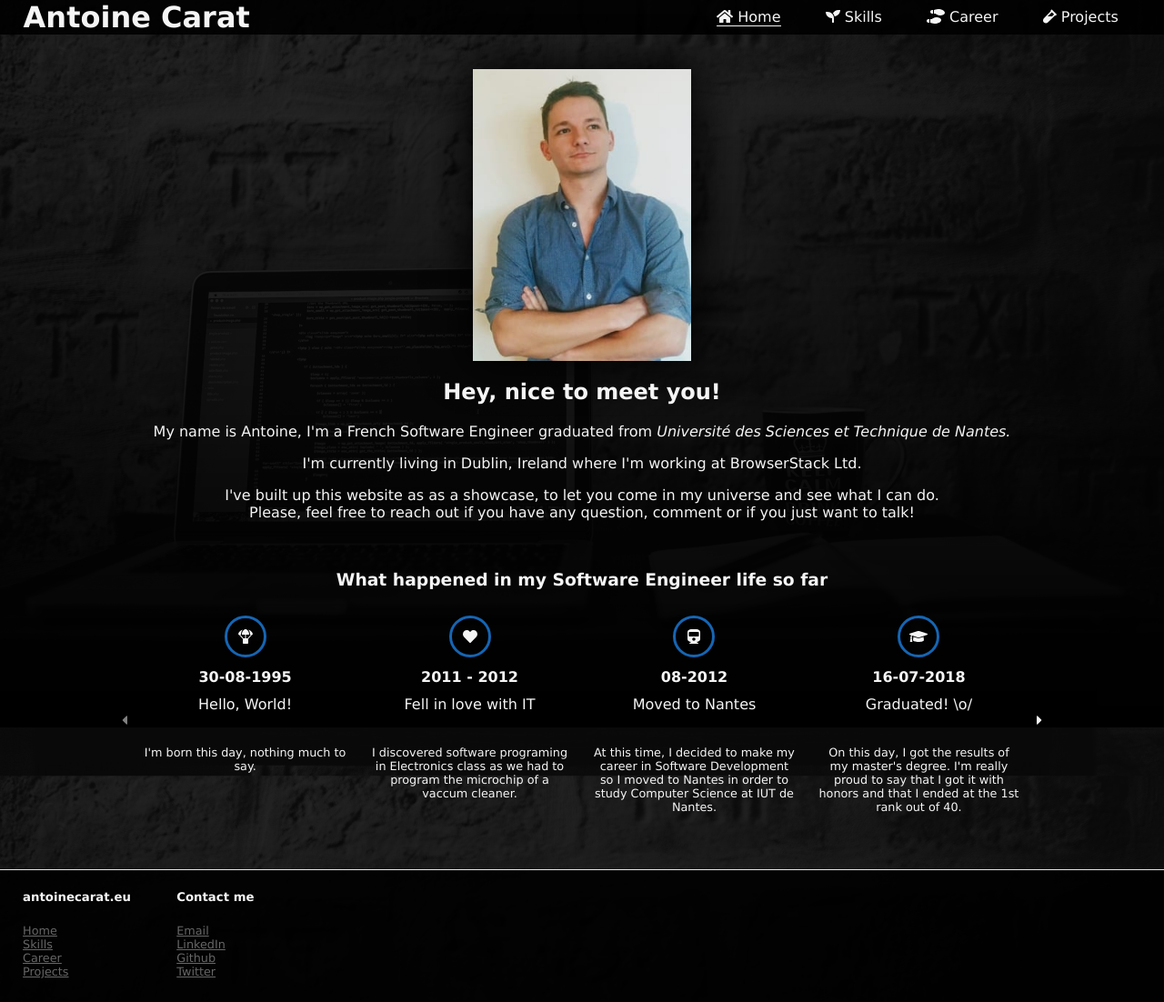
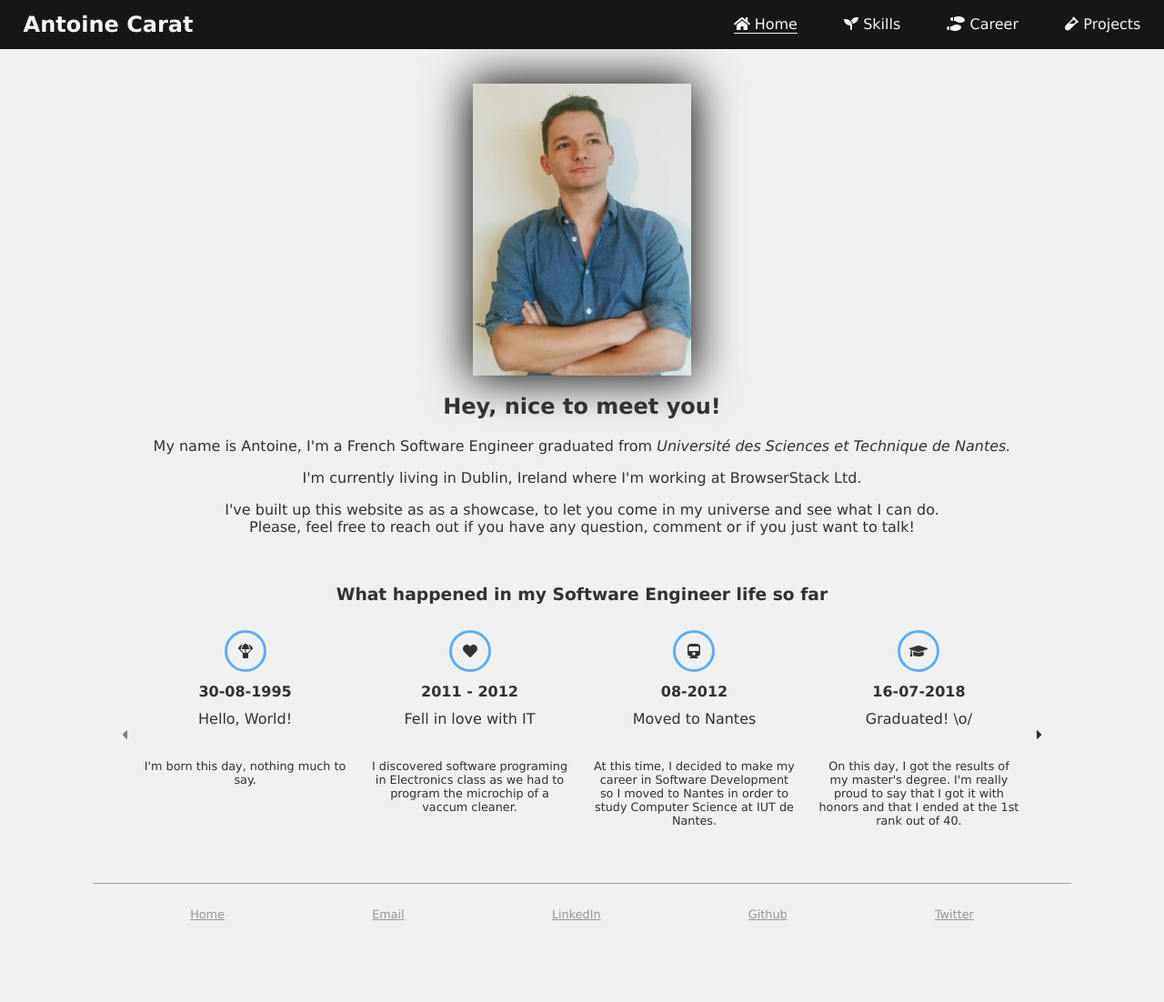
Before and after one commit to antoinecarat/antoinecarat.eu, a Vue app: page / in a window 1280 px wide. Shown: the whole page at 91% size. After the commit the page ends 1038 px from the top, so only its background shows below. Built offline with nearby package versions, Linux system fonts and the light colour scheme.

Commit message:
Extract navbar + footer into components

```diff
--- a/src/App.vue
+++ b/src/App.vue
@@ -1,37 +1,21 @@
 <template>
   <section class="container">
-    <nav class="navbar">
-      <h1 class="navbar-title" @click="$router.push('/')">Antoine Carat</h1>
-      <div class="navbar-menu">
-        <a class="button navbar-menu-item" @click="$router.push('/')" :class="{'is-active': isCurrentPath('/')}"><font-awesome-icon icon='home' /> Home</a>
-        <a class="button navbar-menu-item" @click="$router.push('/skills')" :class="{'is-active': isCurrentPath('/skills')}"><font-awesome-icon icon='seedling' /> Skills</a>
-        <a class="button navbar-menu-item" @click="$router.push('/career')" :class="{'is-active': isCurrentPath('/career')}"><font-awesome-icon icon='shoe-prints' /> Career</a>
-        <a class="button navbar-menu-item" @click="$router.push('/projects')" :class="{'is-active': isCurrentPath('/projects')}"> <font-awesome-icon icon='vial' /> Projects</a>
-      </div>
-    </nav>
+    <navbar />
     <router-view></router-view>
-    <footer class="footer">
-        <div class="footer-menu container">
-          <h5 class="footer-menu-title">antoinecarat.eu</h5>
-          <a class="footer-menu-item" @click="$router.push('/')" :class="{'is-active': isCurrentPath('/')}">Home</a>
-          <a class="footer-menu-item" @click="$router.push('/skills')" :class="{'is-active': isCurrentPath('/skills')}">Skills</a>
-          <a class="footer-menu-item" @click="$router.push('/career')" :class="{'is-active': isCurrentPath('/career')}">Career</a>
-          <a class="footer-menu-item" @click="$router.push('/projects')" :class="{'is-active': isCurrentPath('/projects')}">Projects</a>
-        </div>
-        <div class="footer-menu container">
-          <h5 class="footer-menu-title">Contact me</h5>
-          <a class="footer-menu-item" href="">Email</a>
-          <a class="footer-menu-item" href="">LinkedIn</a>
-          <a class="footer-menu-item" href="">Github</a>
-          <a class="footer-menu-item" href="">Twitter</a>
-        </div>
-    </footer>
+    <flat-footer />
   </section>
 </template>
 
 <script>
+import Navbar from './components/Navbar.vue'
+import FlatFooter from './components/FlatFooter.vue';
+
 export default {
   name: 'App',
+  components: {
+    navbar: Navbar,
+    'flat-footer': FlatFooter
+  },
   data () {
     return {
       wip: false,
@@ -42,102 +26,15 @@ export default {
     isCurrentPath(path) {
       return this.$route.path == path;
     }
-  },
-  mounted: function () {
-    if (screen.width < 769) {
-      let items = document.getElementsByClassName('navbar-menu-item')
-      for (let i of items) {
-        let icon = i.children[0]
-        i.text = ''
-        i.append(icon)
-      }
-    }
   }
 }
 </script>
 
 <style lang="scss">
-
-.navbar {
-  display: flex;
-  flex-flow: row wrap;
-  justify-content: space-between;
-  background: rgba(0, 0, 0, 0.9);
-  padding:  0 2%;
-
-  .navbar-title {
-    font-size: 2rem;
-    margin: 0;
-    cursor: pointer;
-  }
-
-  .navbar-menu {
-    display: flex;
-    flex-flow: row wrap;
-    justify-content: flex-end;
-    align-content: center;
-    min-width: 50%;
-
-    @media only screen and (max-width: 768px) {
-     justify-content: flex-start;
-    }
-
-    .navbar-menu-item {
-      cursor: pointer;
-      margin: 0 4%;
-
-      &:hover,
-      &.is-active {
-        background: transparent;
-        border-bottom: 1px solid whitesmoke;
-      }
-    }
-  }
-
-}
-
-.footer {
-  display: flex;
-  flex-flow: row wrap;
-  justify-content: flex-start;
-  border-top: 1px solid rgba(255, 255, 255, 0.9);
-  margin-top: 3%;
-  padding: 0 2% 2% 0;
-  background: rgba(0, 0, 0, 0.9);
-
-  .footer-menu {
+  .container {
     display: flex;
     flex-flow: column wrap;
-    padding: 0 2%;
-
-    .footer-menu-item {
-      font-size: .8rem;
-      color: rgba(128, 128, 128, 0.8);
-      text-decoration: underline;
-      cursor: pointer;
-
-      &:hover {
-        color: rgba(200, 200, 200, 0.8);
-      }
-    }
-
-    .footer-contact {
-      display: flex;
-      justify-content: center;
-      align-items: center;
-      width: 2rem;
-      height: 2rem;
-      border-radius: 50%;
-      border: .2rem solid rgba(128, 128, 128, 0.8);
-
-      &:first-child{
-        margin-left: 0;
-      }
-
-      &:last-child {
-        margin-right: 0;
-      }
-    }
+    justify-content: center;
+    align-items: center;
   }
-}
 </style>
--- a/src/assets/sass/main.scss
+++ b/src/assets/sass/main.scss
@@ -1,8 +1,12 @@
+// Custom variables for css properties
+$lightgray: rgb(240, 240, 240);
+
 body {
-    background: linear-gradient(rgba(0, 0, 0, 0.8), rgba(0, 0, 0, 0.9), rgba(0, 0, 0, 1) ), url('../../../static/bwmaccoffee.jpeg') no-repeat center center fixed;
-    background-size: cover;
-    font-family: 'Lucida Sans Unicode', 'Lucida Grande', 'Lucida Sans', Arial, sans-serif;
-    color: whitesmoke;
+  // background: linear-gradient(rgba(255, 255, 255, 0.3), rgba(255, 255, 255, 0.5) ), url('../../../static/bwmaccoffee.jpeg') no-repeat center center fixed;
+    // background-size: cover;
+    background: $lightgray;
+    font-family: Verdana, Helvetica, Arial, sans-serif;
+    color: rgb(50, 50, 50);
     margin: 0;
     padding: 0;
     min-height: 100vh;
--- /dev/null
+++ b/src/components/FlatFooter.vue
@@ -0,0 +1,50 @@
+<template>
+  <footer class="footer">
+    <a class="footer-menu-item" @click="$router.push('/')" :class="{'is-active': isCurrentPath('/')}">Home</a>
+    <a class="footer-menu-item" target="_blank" href="mailto:antoine.carat@protonmail.com">Email</a>
+    <a class="footer-menu-item" target="_blank" href="https://www.linkedin.com/in/antoine-carat-138754135/">LinkedIn</a>
+    <a class="footer-menu-item" target="_blank" href="https://github.com/antoinecarat">Github</a>
+    <a class="footer-menu-item" target="_blank" href="https://twitter.com/a_carat">Twitter</a>
+    </footer>
+</template>
+
+<script>
+export default {
+  name: 'FlatFooter',
+  data () {
+    return {
+
+    }
+  },
+  methods: {
+    isCurrentPath(path) {
+      return this.$route.path == path;
+    }
+  }
+}
+</script>
+
+<style lang="scss">
+  .footer {
+    display: flex;
+    flex-flow: row wrap;
+    justify-content: space-around;
+    align-items: center;
+    width: 80%;
+    border-top: 1px solid darken($color: rgb(240, 240, 240), $amount: 30);
+    margin-top: 3%;
+    padding: 2%;
+    background: transparent;
+
+    .footer-menu-item {
+      font-size: .8rem;
+      color: rgba(128, 128, 128, 0.8);
+      text-decoration: underline;
+      cursor: pointer;
+
+      &:hover {
+        color: rgba(200, 200, 200, 0.8);
+      }
+    }
+  }
+</style>
--- /dev/null
+++ b/src/components/Navbar.vue
@@ -0,0 +1,73 @@
+<template>
+  <nav class="navbar">
+    <h1 class="navbar-title" @click="$router.push('/')">Antoine Carat</h1>
+    <div class="navbar-menu">
+      <a class="button navbar-menu-item" @click="$router.push('/')" :class="{'is-active': isCurrentPath('/')}"><font-awesome-icon icon='home' /> Home</a>
+      <a class="button navbar-menu-item" @click="$router.push('/skills')" :class="{'is-active': isCurrentPath('/skills')}"><font-awesome-icon icon='seedling' /> Skills</a>
+      <a class="button navbar-menu-item" @click="$router.push('/career')" :class="{'is-active': isCurrentPath('/career')}"><font-awesome-icon icon='shoe-prints' /> Career</a>
+      <a class="button navbar-menu-item" @click="$router.push('/projects')" :class="{'is-active': isCurrentPath('/projects')}"> <font-awesome-icon icon='vial' /> Projects</a>
+    </div>
+  </nav>
+</template>
+
+<script>
+export default {
+  name: 'Navbar',
+  methods: {
+    isCurrentPath(path) {
+      return this.$route.path == path;
+    }
+  },
+  mounted: function () {
+    if (screen.width < 769) {
+      let items = document.getElementsByClassName('navbar-menu-item')
+      for (let i of items) {
+        let icon = i.children[0]
+        i.text = ''
+        i.append(icon)
+      }
+    }
+  }
+}
+</script>
+
+<style lang="scss">
+  .navbar {
+    width: 100%;
+    display: flex;
+    flex-flow: row wrap;
+    justify-content: space-between;
+    align-items: center;
+    background: rgba(0, 0, 0, 0.9);
+    color: whitesmoke;
+
+    .navbar-title {
+      font-size: 1.5rem;
+      margin: 1% 2%;
+      cursor: pointer;
+    }
+
+    .navbar-menu {
+      display: flex;
+      flex-flow: row wrap;
+      justify-content: flex-end;
+      align-content: center;
+      min-width: 50%;
+
+      @media only screen and (max-width: 768px) {
+        justify-content: flex-start;
+      }
+
+      .navbar-menu-item {
+        cursor: pointer;
+        margin: 0 4%;
+
+        &:hover,
+        &.is-active {
+          background: transparent;
+          border-bottom: 1px solid whitesmoke;
+        }
+      }
+    }
+  }
+</style>
```
